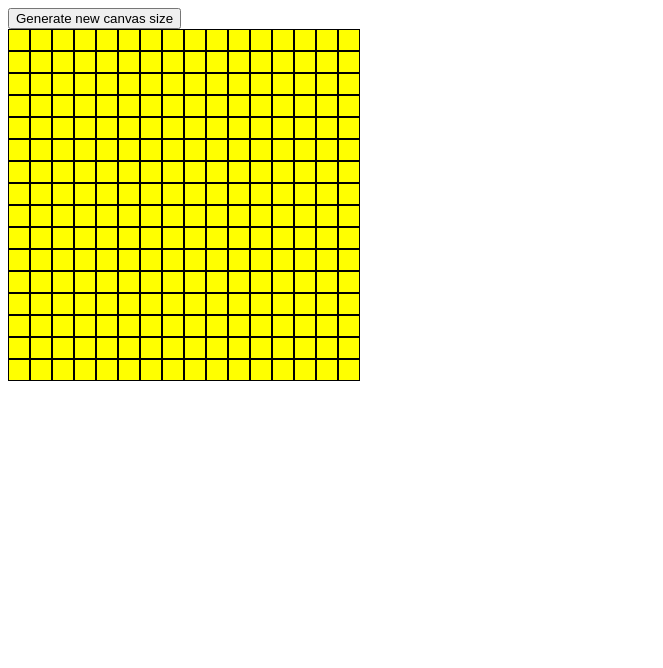
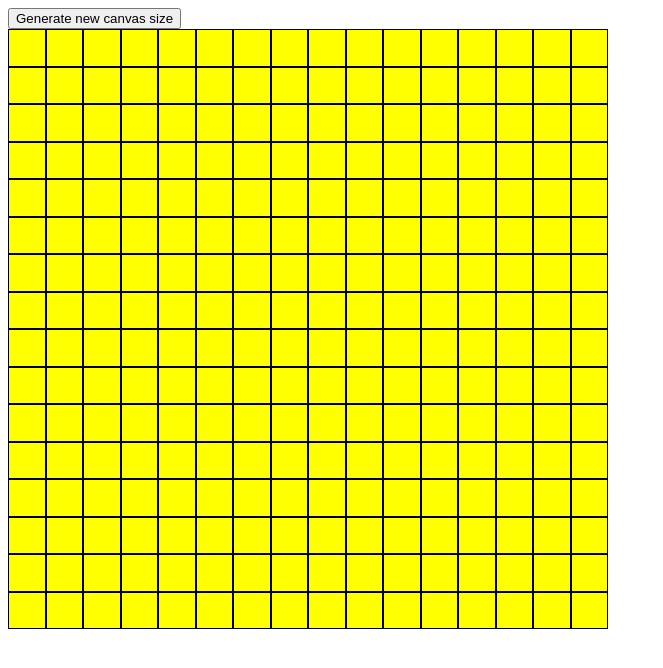
Before and after one commit to myang1121/etch-a-sketch, a plain HTML site: page index.html in a window 1280 px wide. Shown: the whole page, without its empty margins (0-663 px from the left). Drawn offline with Linux system fonts and the light colour scheme.

Commit message:
Canvas size stays the same, grid size change
Remove padding from grid css, flex short hand 1 allows for grid size to change to fill canvas.

```diff
--- a/styles.css
+++ b/styles.css
@@ -1,22 +1,20 @@
-
 div#container {
-    background-color: pink;
+    background-color: rgb(199, 90, 109);
     display: flex;
     flex-direction: column;
-    width: 100px;
-    height: 100px;
+    width: 600px;
+    height: 600px;
 
 
 }
 div.row {
     display: flex;
-    flex: auto;
+    flex: 1;
 }
 div.grid {
-    padding: 10px;
     background-color: yellow;
     border: 1px solid;
-    flex: auto;
+    flex: 1;
 }
 div.color{
     background-color: red;
```
